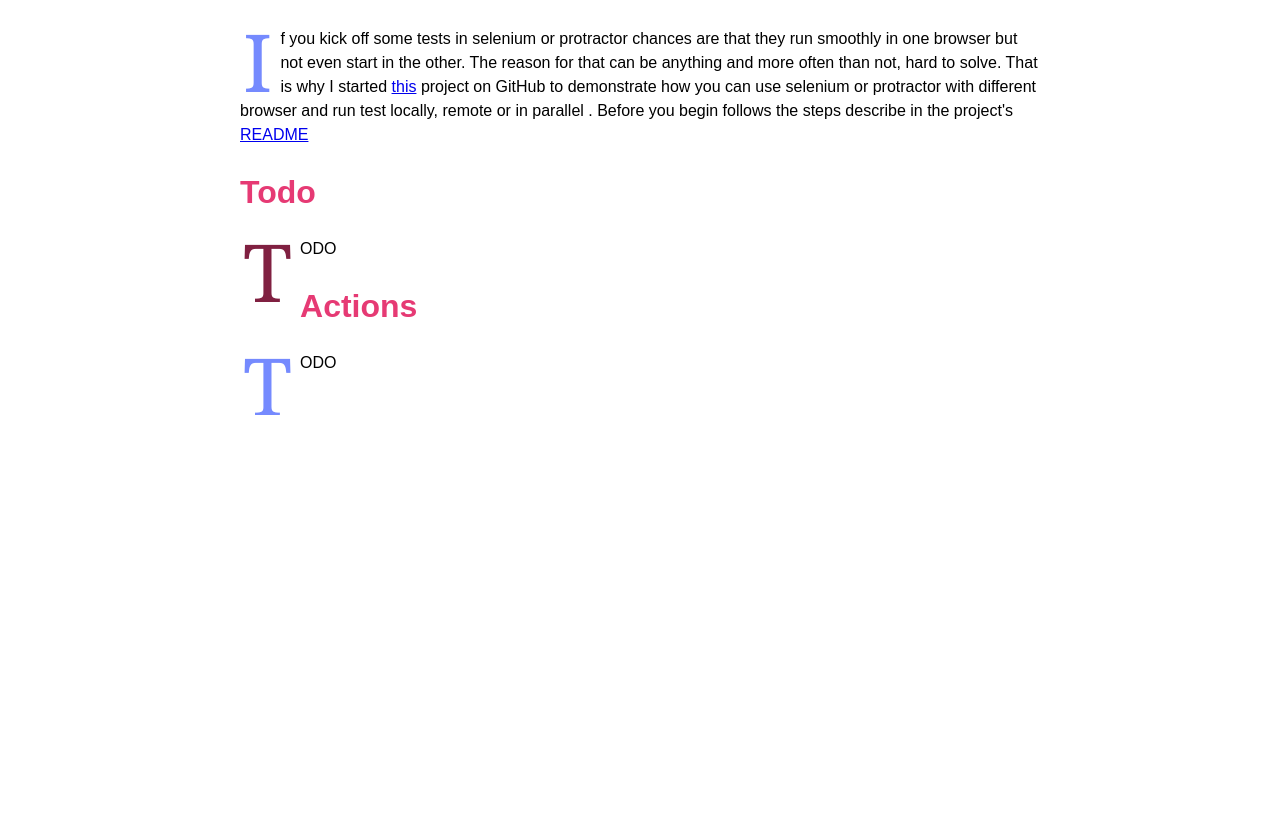
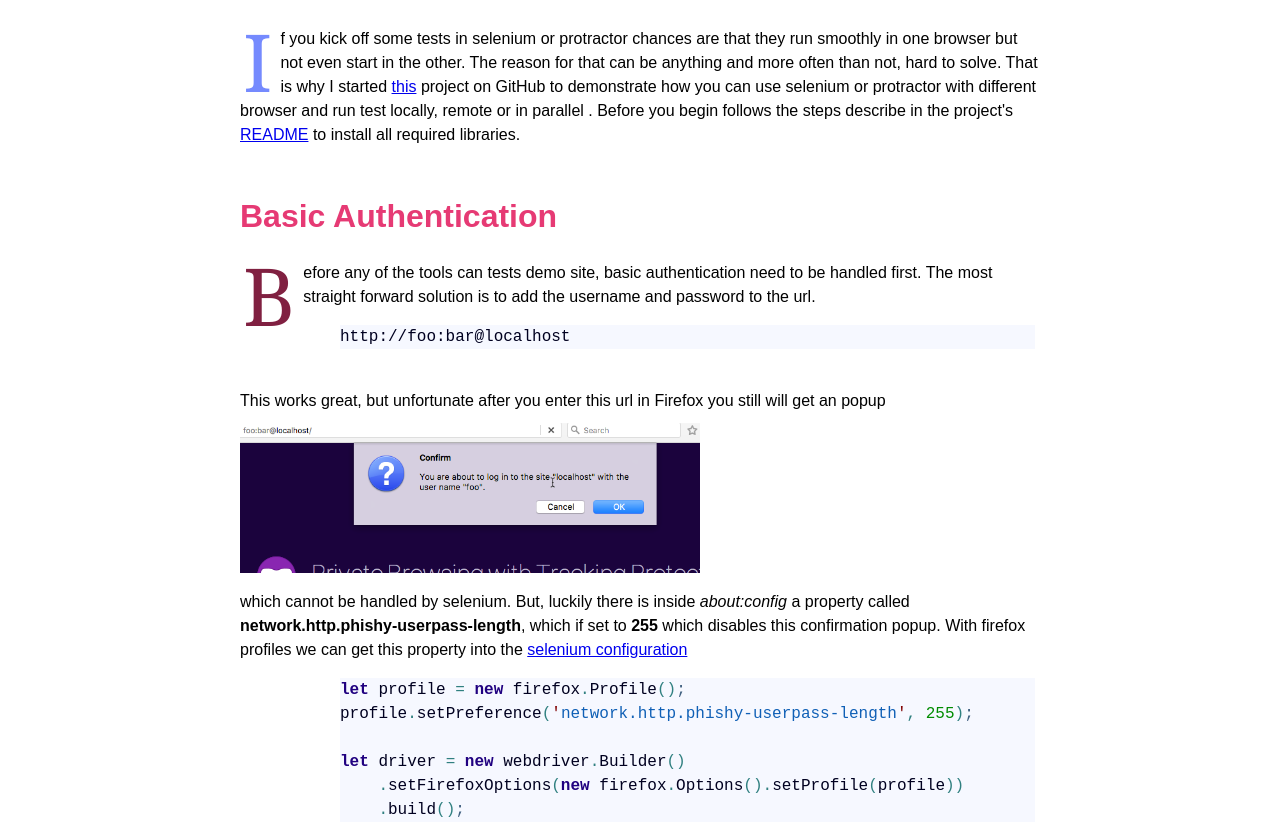
Before and after one commit to scaljeri/e2e-testing-in-action, a plain HTML site: page index.html in a window 1280 px wide. Shown: the part 123-952 px from the top of the page. Before the commit the page ends 800 px from the top, so only its background shows below. Drawn offline with Linux system fonts and the light colour scheme; a web font is replaced by a local one.

Commit message:
Attempt to describe solving basic auth

```diff
--- a/index.html
+++ b/index.html
@@ -22,24 +22,78 @@
 
     <article>
         <div class="content-container">
-            <p>
-                If you kick off some tests in selenium or protractor chances are that they run smoothly in one browser but not even start in the other.
+            <p class="content">
+                If you kick off some tests in selenium or protractor chances are that they run smoothly in one browser
+                but not even start in the other.
                 The reason for that can be anything and more often than not, hard to solve. That is why I started
-                <a href="https://github.com/scaljeri/selenium-protractor-browserstack">this</a> project on GitHub to demonstrate how you can use selenium
+                <a href="https://github.com/scaljeri/selenium-protractor-browserstack">this</a> project on GitHub to
+                demonstrate how you can use selenium
                 or protractor with different browser and run test locally, remote or in parallel .
 
-                Before you begin follows the steps describe in the project's <a href="https://github.com/scaljeri/selenium-protractor-browserstack">README</a>
+                Before you begin follows the steps describe in the project's <a
+                    href="https://github.com/scaljeri/selenium-protractor-browserstack">README</a>
+                to install all required libraries.
             </p>
 
-            <h2>Todo</h2>
 
-            <p class="first-dark-red">
+            <h2>Basic Authentication</h2>
+            <div class="content first-dark-red">
+                Before any of the tools can tests demo site, basic authentication need to be handled first. The most
+                straight forward solution is to add the username and password to the url.
+
+                <pre style='color:#000020;background:#f6f8ff;'>http://foo:bar@localhost</pre>
+                <br>
+
+                This works great, but unfortunate after you enter this url in Firefox you still will get an popup
+
+                <img src="images/extra-popup.png">
+                <br>
+
+                which cannot be handled by selenium. But, luckily there is inside <i>about:config</i> a property called
+                <strong>network.http.phishy-userpass-length</strong>, which if set to <strong>255</strong> which disables
+                this confirmation popup. With firefox profiles we can get this property into the
+                <a href="https://github.com/scaljeri/selenium-protractor-browserstack/blob/master/src/utils/driver.js#L116">selenium configuration</a>
+
+                <pre style='color:#000020;background:#f6f8ff;'><span style='color:#200080; font-weight:bold; '>let</span> profile <span style='color:#308080; '>=</span> <span style='color:#200080; font-weight:bold; '>new</span> firefox<span style='color:#308080; '>.</span>Profile<span style='color:#308080; '>(</span><span style='color:#308080; '>)</span><span style='color:#406080; '>;</span>
+profile<span style='color:#308080; '>.</span>setPreference<span style='color:#308080; '>(</span><span style='color:#800000; '>'</span><span style='color:#1060b6; '>network.http.phishy-userpass-length</span><span style='color:#800000; '>'</span><span style='color:#308080; '>,</span> <span style='color:#008c00; '>255</span><span style='color:#308080; '>)</span><span style='color:#406080; '>;</span>
+
+<span style='color:#200080; font-weight:bold; '>let</span> driver <span style='color:#308080; '>=</span> <span style='color:#200080; font-weight:bold; '>new</span> webdriver<span style='color:#308080; '>.</span>Builder<span style='color:#308080; '>(</span><span style='color:#308080; '>)</span>
+    <span style='color:#308080; '>.</span>setFirefoxOptions<span style='color:#308080; '>(</span><span style='color:#200080; font-weight:bold; '>new</span> firefox<span style='color:#308080; '>.</span>Options<span style='color:#308080; '>(</span><span style='color:#308080; '>)</span><span style='color:#308080; '>.</span>setProfile<span style='color:#308080; '>(</span>profile<span style='color:#308080; '>)</span><span style='color:#308080; '>)</span>
+    <span style='color:#308080; '>.</span>build<span style='color:#308080; '>(</span><span style='color:#308080; '>)</span><span style='color:#406080; '>;</span>
+</pre>
+                Now, in real live it is not uncommon to perform the authentication itself somewhere else and get redirected(302) with a token added to the url
+
+                <pre style='color:#000020;background:#f6f8ff;'>http://localhost?toke=jsnjdkfu8i83ifasdjcnsjnde2wjflasjndf</pre>
+                <br>
+
+                This token is then used to get access. In such a case, there is an other way to handle the first part.
+
+                . In such a case
+
+
+                and get redirected to the site.
+                A common case of how this can be implemented, is that the site itself is not behind basic authentication, but it requires a token which can be obtained from an
+                authentication stub
+
+
+
+                only the authentication part, you can use a pure NodeJs solution
+                to handle basic authentication before you start selenium, which is demonstrated <a href="https://github.com/scaljeri/selenium-protractor-browserstack/blob/master/src/index.js#L48">here</a>
+
+
+
+                But there is an other way to do this, which doesn't involve any of this. The only requirement is that the site itself is not behind
+                basic authentication, but the authorization site is
+
+            </div>
+
+            <h2>Remote</h2>
+            <p class="content first-dark-blue">
                 TODO
             </p>
 
-            <h2>Actions</h2>
-
-            <p>
+            <h2>Selenium standalone</h2>
+            <p class="first-dark-blue">
                 TODO
             </p>
         </div>
--- a/main.css
+++ b/main.css
@@ -31,7 +31,7 @@ header img {
 }
 
 img {
-	height: 100px;
+	height: 150px;
 	margin: 10px 0;
 	transition: all 0.4s ease-in-out;
 }
@@ -71,6 +71,8 @@ article {
 }
 
 div.content-container {
+	display: flex;
+	flex-direction: column;
 	align-self: center;
 	width: 800px;
 	overflow: hidden;
@@ -81,7 +83,8 @@ h2 {
 	font-size: 2rem;
 }
 
-p {
+.content {
+	display: block;
 	font-size: 1rem; /* 12px */
 	line-height: 1.5000rem; /* 18px */
 	margin: 0 0 1.5000rem 0;
@@ -99,7 +102,7 @@ ol {
 
 @media screen and (min-width: 650px) {
 	/* Drop Caps */
-	p::first-letter {
+	.content::first-letter {
 		float: left;
 		color: #758afe;
 		font-size: 5rem;
@@ -110,18 +113,19 @@ ol {
 		font-family: Georgia;
 	}
 
-	p.first-dark-blue::first-letter {
+	.content.first-dark-blue::first-letter {
 		color: #273380;
 	}
 
-	p.first-dark-red::first-letter {
+	.content.first-dark-red::first-letter {
 		color: #802041 !important;
 	}
 }
 
 pre {
-	display: inline;
+	display: block;
 	background-color: lightgray;
+	margin-left: 100px;
 	margin-right: 5px;
 }
 pre.demo-code {
@@ -164,6 +168,10 @@ pre.demo-code {
 	}
 }
 
+img {
+    align-self: center;
+}
+
 @media screen and (max-width: 451px) {
 	header, section, div {
 		position: relative;
```
Also changed, not shown: images/extra-popup.png (added).
